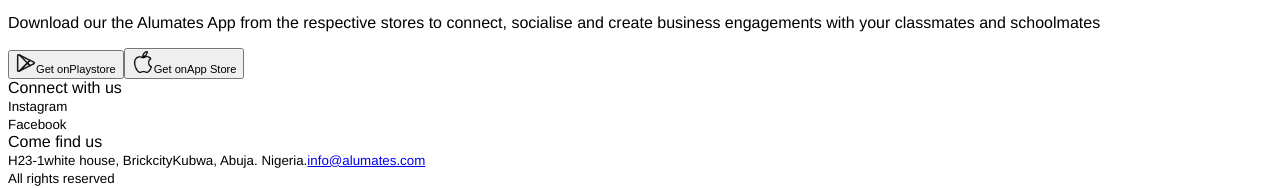
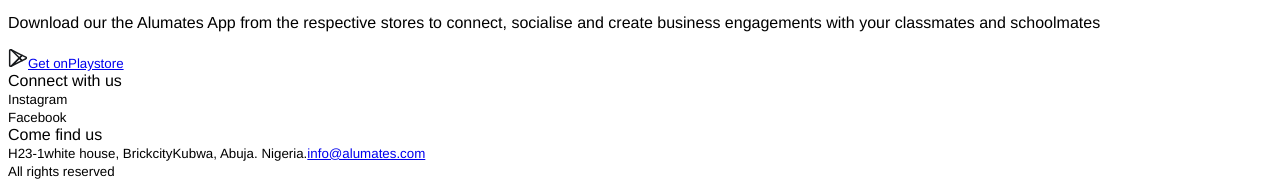
Before and after one commit to okmarq/alumates, a Vue app: page / in a window 1280 px wide. Shown: the part 748-936 px from the top of the page. Built offline with nearby package versions, Linux system fonts and the light colour scheme; no server answers; the HTML template or start-up script is replaced by a standard one.

Commit message:
footer updated

```diff
--- a/src/components/layout/VFooter.vue
+++ b/src/components/layout/VFooter.vue
@@ -35,23 +35,23 @@
       </div>
 
       <div class="flex items-center justify-center gap-4 text-[#151522]">
-        <button class="flex items-center gap-2 bg-white px-5 py-2 rounded-full">
+        <a href="https://play.google.com/store/apps/details?id=com.dreamlabs.alumates" type="button" class="flex items-center gap-2 bg-white px-5 py-2 rounded-full">
           <img src="../../assets/images/icons/playstore.svg" alt="playstore" />
 
           <span class="flex flex-col items-start">
             <small class="text-xs">Get on</small>
             <small class="text-xs font-semibold">Playstore</small>
           </span>
-        </button>
+        </a>
 
-        <button class="flex items-center gap-2 bg-white px-5 py-2 rounded-full">
+        <!-- <button class="flex items-center gap-2 bg-white px-5 py-2 rounded-full">
           <img src="../../assets/images/icons/apple.svg" alt="apple" />
 
           <span class="flex flex-col items-start">
             <small class="text-xs">Get on</small>
             <small class="text-xs font-semibold">App Store</small>
           </span>
-        </button>
+        </button> -->
       </div>
     </div>
 
```
